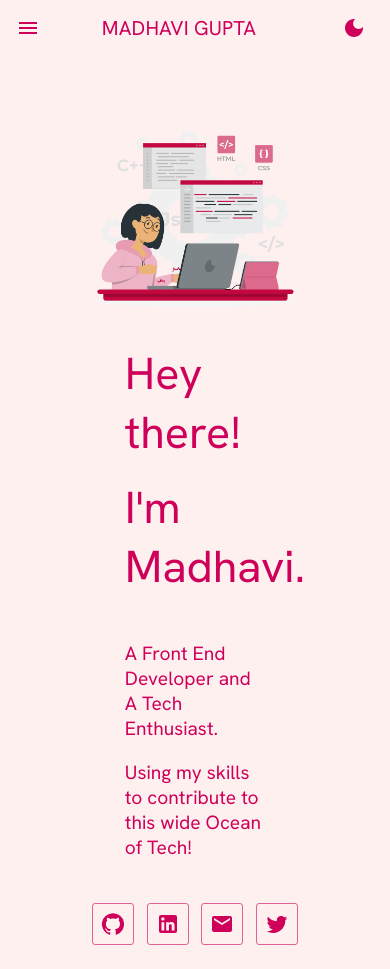
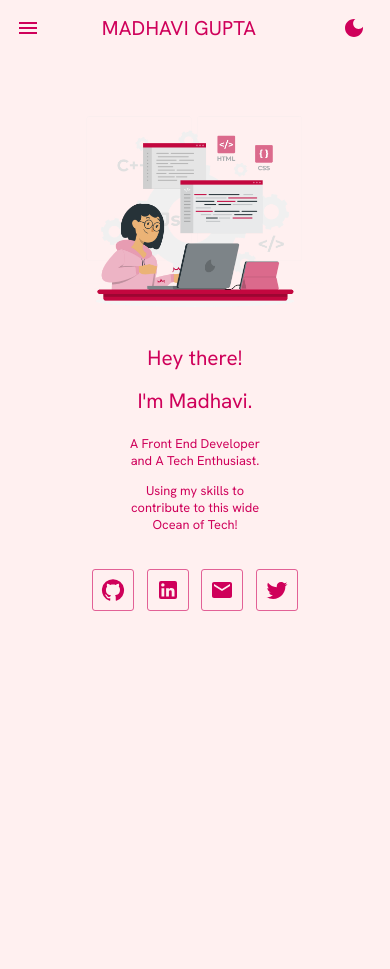
Before and after one commit to MadhaviGupta/Portfolio, a React (Create React App) app: page / in a window 390 px wide. After the commit the page ends 844 px from the top, so only its background shows below. Built offline with nearby package versions, Linux system fonts and the light colour scheme.

Commit message:
added links

```diff
--- a/src/components/Contact.js
+++ b/src/components/Contact.js
@@ -1,5 +1,6 @@
 import React from "react";
 import Footer from "./Footer";
+import contact from "./images/Contact.png";
 
 export default function Contact(props) {
   return (
@@ -9,6 +10,9 @@ export default function Contact(props) {
         Any feedback or question? Connect with me or Leave a message!
       </p>
       <Footer />
+      <div style={{ display: "flex", justifyContent: "center"}}>
+        <img src={contact} alt="contact" className="contact-img" />
+      </div>
       <div className="card-styling-contact">
         <form action="https://formspree.io/f/xyyayyne" method="POST">
           <div className="form-card">
--- a/src/components/Projects.js
+++ b/src/components/Projects.js
@@ -29,7 +29,7 @@ export default function Projects() {
             >
               <GitHubIcon />
             </a>
-            <a href="#" role="button" className="project-icons">
+            <a href="https://text-tools-madhavi.vercel.app/" role="button" className="project-icons">
               <LaunchIcon />
             </a>
           </div>
@@ -76,10 +76,18 @@ export default function Projects() {
             </p>
           </div>
           <div style={{ textAlign: "center" }}>
-            <a role="button" href="#" className="project-icons">
+            <a
+              role="button"
+              href="https://github.com/MadhaviGupta/Portfolio"
+              className="project-icons"
+            >
               <GitHubIcon />
             </a>
-            <a href="#" role="button" className="project-icons">
+            <a
+              role="button"
+              href="https://madhavigupta.vercel.app/"
+              className="project-icons"
+            >
               <LaunchIcon />
             </a>
           </div>
--- a/src/components/style.css
+++ b/src/components/style.css
@@ -56,11 +56,13 @@ body {
   width: 36%;
 }
 .main-content {
-  font-size: 2.8rem;
+  font-size: 2.5rem;
   color: #cf005a;
+  text-align: center;
 }
 .sub-content {
-  font-size: 1.2rem;
+  font-size: 1.1rem;
+  text-align: center;
 }
 .name-light {
   color: #8f013e;
@@ -92,8 +94,27 @@ body {
     width: 16rem;
     height: 16rem;
   }
+  .main-content {
+    font-size: 1.8rem;
+    color: #cf005a;
+    text-align: center;
+  }
+  .sub-content {
+    font-size: 0.9rem;
+    text-align: center;
+  }
 }
-
+@media screen and (max-width: 550px){
+  .main-content {
+    font-size: 1.3rem;
+    color: #cf005a;
+    text-align: center;
+  }
+  .sub-content {
+    font-size: 0.8rem;
+    text-align: center;
+  }
+}
 /* footer-styling */
 footer {
   display: flex;
@@ -339,6 +360,10 @@ textarea {
   background-color: rgba(255, 255, 255, 0);
   box-shadow: 1px 1px 5px #8a5469;
 }
+.contact-img {
+  width: 21rem;
+  height: 21rem;
+}
 @media screen and (max-width: 600px) {
   .form-content {
     display: flex;
@@ -348,4 +373,8 @@ textarea {
     width: 10rem;
     resize: none;
   }
+  .contact-img {
+    width: 11rem;
+    height: 11rem;
+  }
 }
```
Also changed, not shown: src/components/images/Contact.png (added).
